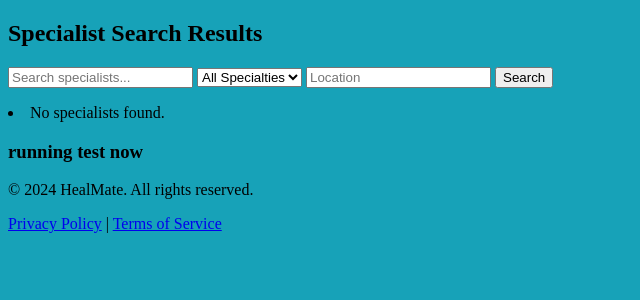
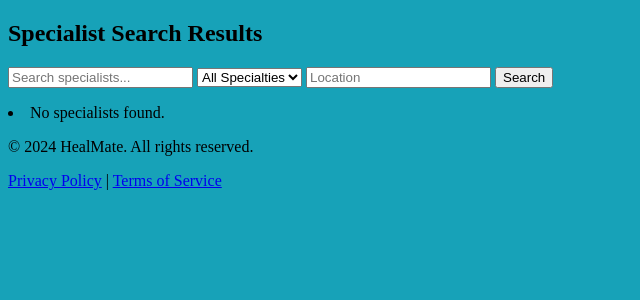
Before and after one commit to easybulb/healmate, a Django app: page /specialists/search/ in a window 1280 px wide. Shown: the part 160-460 px from the top of the page, without its empty margins (0-640 px from the left). Run offline with Django 4.2, Linux system fonts and the light colour scheme; data that the repository does not hold is empty.

Commit message:
delete h3 with testing message to indicate testing done

```diff
--- a/templates/specialists/search_results.html
+++ b/templates/specialists/search_results.html
@@ -23,6 +23,4 @@
     {% endfor %}
 </ul>
 
-<h3>running test now</h3>
-
 {% endblock %}
```
